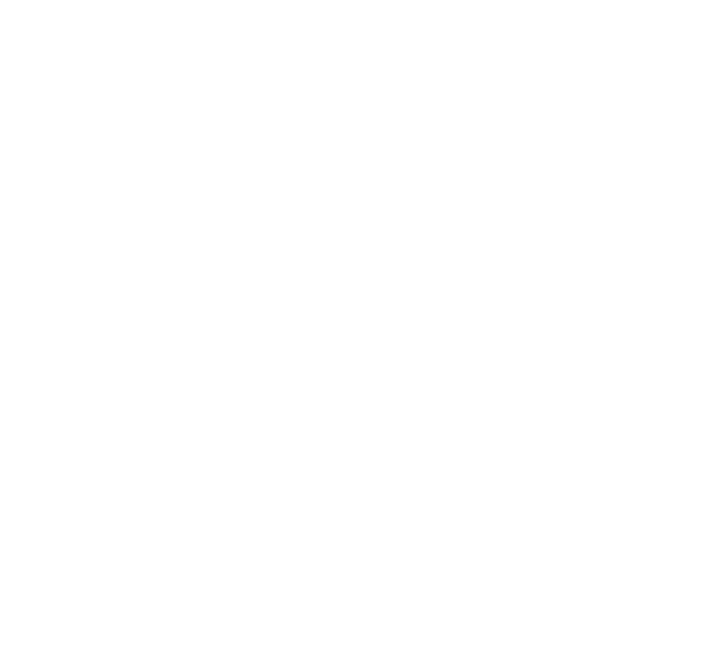
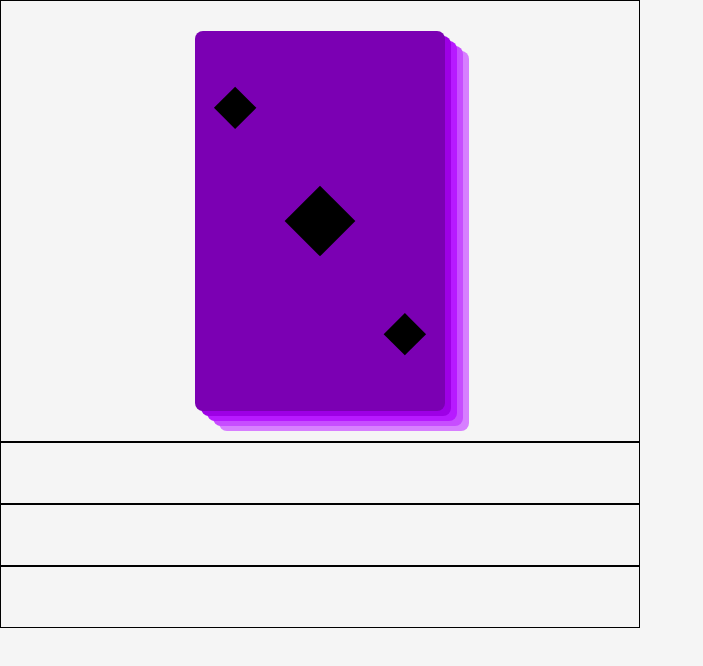
Before and after one commit to cswn/sketchbook, a website: page index.html in a window 1280 px wide. Shown: the whole page, without its empty margins (0-703 px from the left). Drawn offline with Linux system fonts and the light colour scheme.

Commit message:
File structure setup and make cards

```diff
--- a/index.html
+++ b/index.html
@@ -9,7 +9,10 @@
 </head>
 <body>
 
-    <div id="card"></div>
+    <div id="cards" class="sketch"><div></div></div>
+    <div id="eye" class="sketch"></div>
+    <div id="drop" class="sketch"></div>
+    <div id="snowflake" class="sketch"></div>
 
 </body>
 </html>
--- a/package.json
+++ b/package.json
@@ -8,7 +8,7 @@
   },
   "devDependencies": {},
   "scripts": {
-    "test": "echo \"Error: no test specified\" && exit 1"
+    "sass": "node-sass sass/main.scss main.css --watch --no-source-map"
   },
   "repository": {
     "type": "git",
--- /dev/null
+++ b/sass/abstracts/_mixins.scss
@@ -0,0 +1,5 @@
+@mixin flex-center {
+    display: flex;
+    justify-content: center;
+    align-items: center;
+}
--- /dev/null
+++ b/sass/abstracts/_variables.scss
@@ -0,0 +1,15 @@
+$shadow: rgba(0, 0, 0, 0.2);
+$black: #000;
+$white: #fff;
+$red: #ff0000;
+$orange: #ff8200;
+$yellow: #ffc000;
+$green: #006400;
+$blue: #0000ff;
+$purple: #8300ff;
+
+$purple1: #7b00b3;
+$purple2: #9e00e6;
+$purple3: #b71aff;
+$purple4: #c74dff;
+$purple5: #d77fff;
--- /dev/null
+++ b/sass/base/_base.scss
@@ -0,0 +1,15 @@
+* {
+    margin: 0;
+    padding: 0;
+    box-sizing: inherit;
+}
+
+html {
+    font-size: 62.5%;
+    scroll-behavior: smooth;
+}
+
+body {
+    box-sizing: border-box;
+    background-color: whitesmoke;
+}
--- /dev/null
+++ b/sass/components/_cards.scss
@@ -0,0 +1,28 @@
+#cards {
+
+    div {
+        @include flex-center;
+        height: 38rem;
+        width: 25rem;
+        border-radius: .8rem;
+        background-color: $purple1;
+        box-shadow:
+            .6rem .5rem 0 $purple2,
+            1.2rem 1.0rem 0 $purple3,
+            1.8rem 1.5rem 0 $purple4,
+            2.4rem 2rem 0 $purple5;
+
+        &::before {
+            content: "";
+            background-color: $black;
+            width: 5rem;
+            height: 5rem;
+            transform: rotate(45deg);
+            box-shadow:
+            14rem 2rem 0 -1rem $black,
+            -14rem -2rem 0 -1rem $black,
+        }
+
+    }
+
+}
--- /dev/null
+++ b/sass/layout/_sketch.scss
@@ -0,0 +1,7 @@
+.sketch {
+    @include flex-center;
+    border: 1px solid black;
+    width: 50%;
+    height: 50%;
+    padding: 3rem;
+}
--- /dev/null
+++ b/sass/main.scss
@@ -0,0 +1,10 @@
+@import "abstracts/mixins";
+@import "abstracts/variables";
+@import "base/base";
+
+@import "components/cards";
+@import "components/drip";
+@import "components/eye";
+@import "components/snowflake";
+
+@import "layout/sketch";
```
Also changed, not shown: main.css, sass/components/_drip.scss (added), sass/components/_eye.scss (added), sass/components/_snowflake.scss (added).
